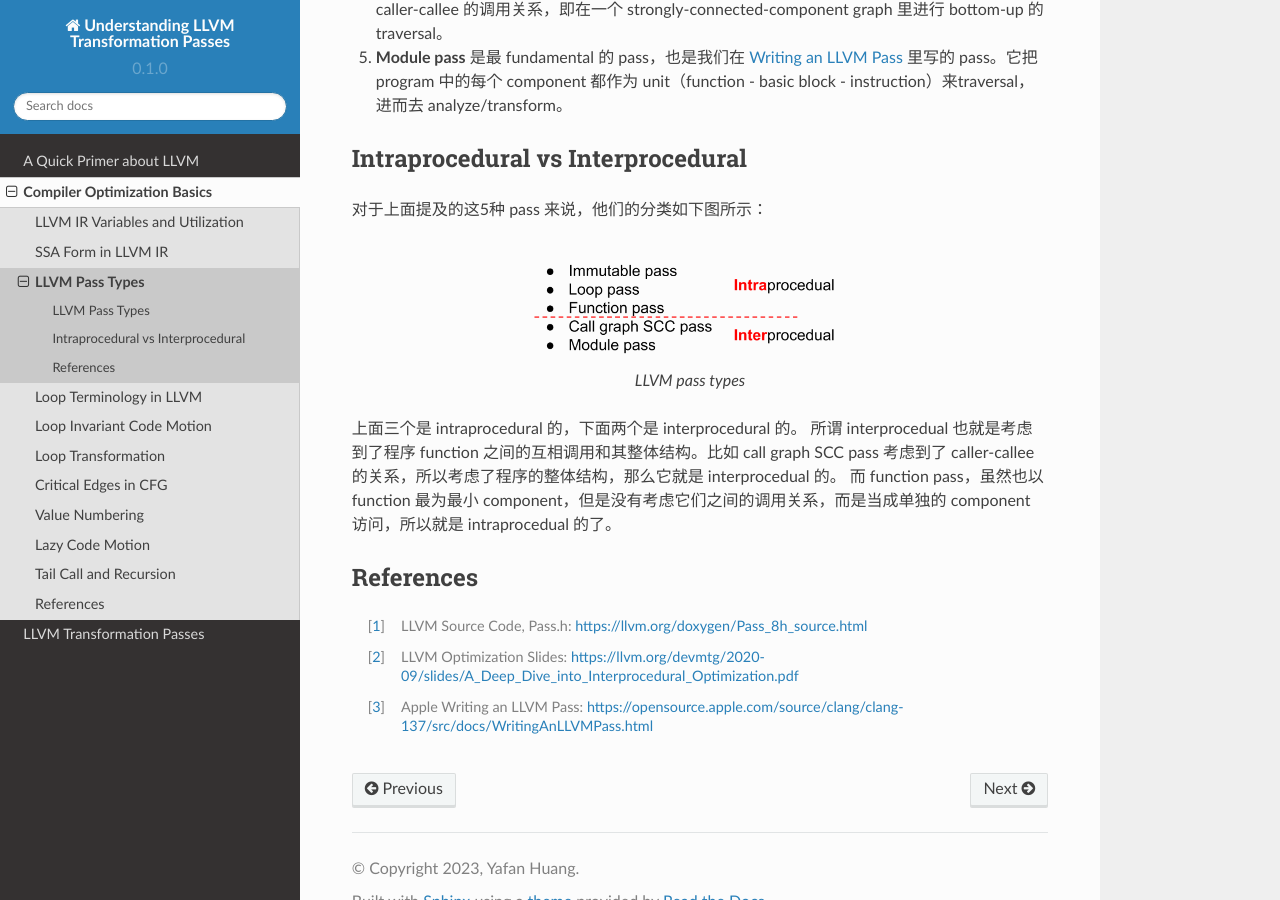
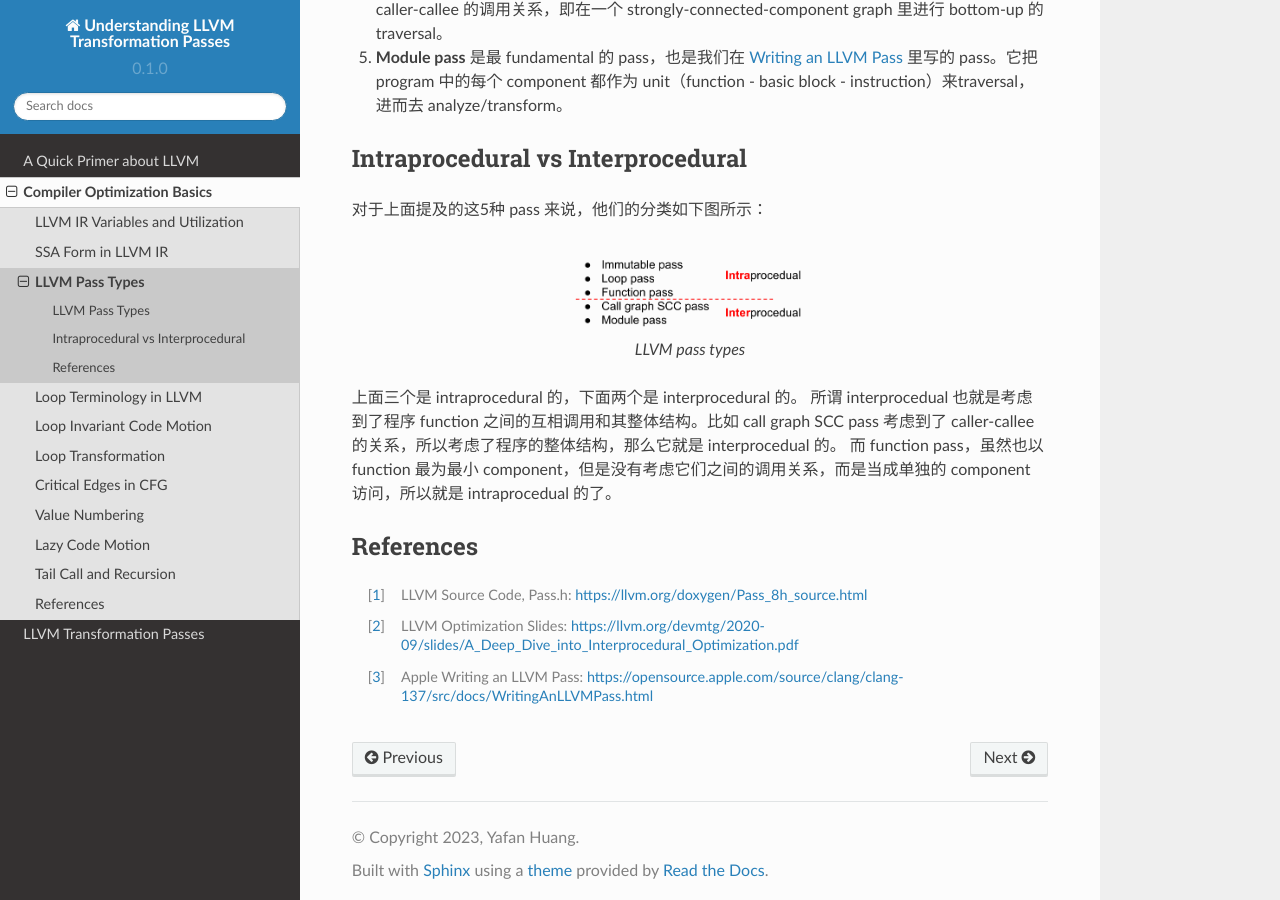
Before and after one commit to hyfshishen/understanding-llvm-transformation-passes, a Sphinx documentation site: the page built from docs/source/compiler-basics/llvm-pass-types.rst, in a window 1280 px wide and 900 px high, scrolled down 482 px. Built offline with Sphinx 7.4.7 and the Read the Docs theme 2.0.0, drawn with Linux system fonts in a browser that asks for light colours.

Commit message:
updating

```diff
--- a/docs/source/compiler-basics/llvm-pass-types.rst
+++ b/docs/source/compiler-basics/llvm-pass-types.rst
@@ -21,7 +21,7 @@ Intraprocedural vs Interprocedural
 .. figure:: figures/pass-types.png
    :align: center
    :alt: LLVM pass types
-   :width: 400px
+   :width: 300px
 
    LLVM pass types
 
```
